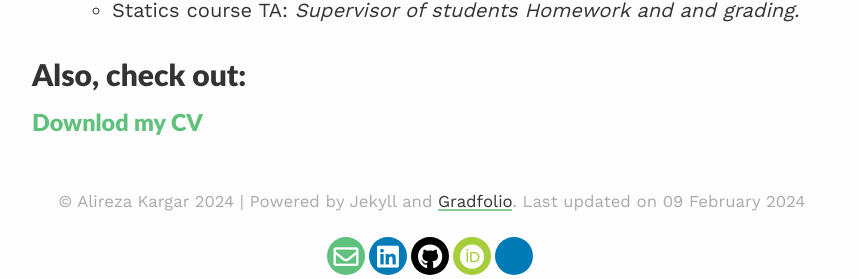
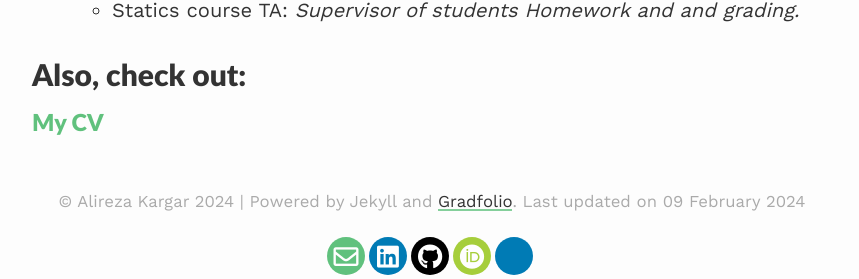
Before and after one commit to alireza-kargar/alireza-kargar.github.io, a Jekyll site: the page built from index.md, in a window 1280 px wide and 900 px high, scrolled down 2222 px. Shown: the part 621-900 px from the top of the window, without its empty margins (208-1067 px from the left). Built offline with Jekyll 4.4.1, drawn with Linux system fonts in a browser that asks for light colours; nearby versions of some CDN libraries.

Commit message:
eddit home page

```diff
--- a/index.md
+++ b/index.md
@@ -74,4 +74,4 @@
 
 ## Also, check out:
 
-### [Downlod my CV](https://alireza-kargar.github.io/assets/files/AlirezaKargar_CV.pdf)
+### [My CV](https://alireza-kargar.github.io/assets/files/AlirezaKargar_CV.pdf)
```
